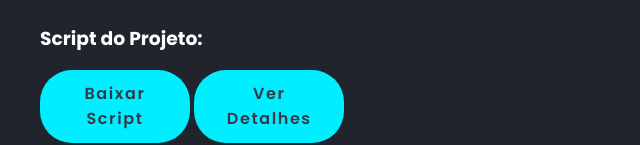
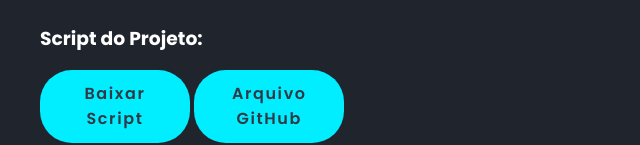
Before and after one commit to Jeftellima/Jeftellima.github.io, a plain HTML site: page detalhes-projeto.html in a window 1280 px wide. Shown: the part 657-802 px from the top of the page, 0-640 px from the left. Drawn offline with Linux system fonts and the light colour scheme.

Commit message:
Modificado arquivos de hiperlink

```diff
--- a/detalhes-projeto.html
+++ b/detalhes-projeto.html
@@ -48,7 +48,7 @@
   <h3>Script do Projeto:</h3>
   <a href="scripts/scripts.py.zip" download class="btn" >Baixar Script</a> <!-- Botão de Download do Script -->
 
-  <a href="scripts/task.txt" target="_blank" class="btn">Ver Detalhes</a> <!-- Botão para Visualizar Script -->
+  <a href="https://github.com/Jeftellima/Login_Senha" target="_blank" class="btn">Arquivo GitHub</a> <!-- Botão para Visualizar Script -->
 </section>
 
 <Section>
```
